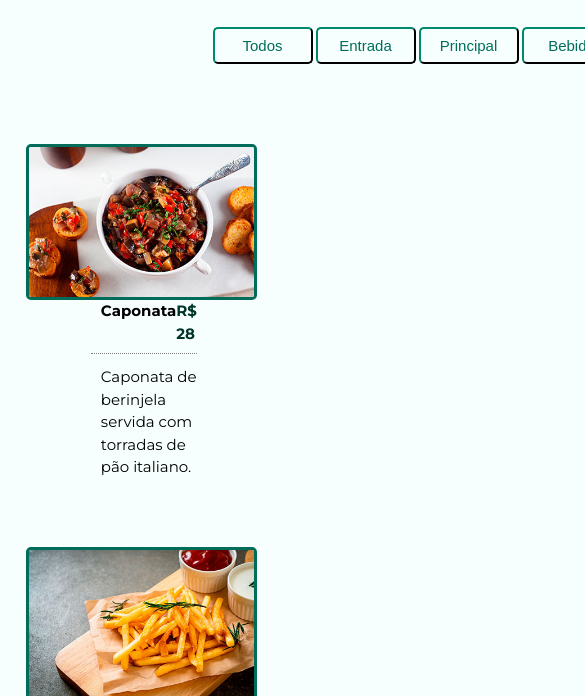
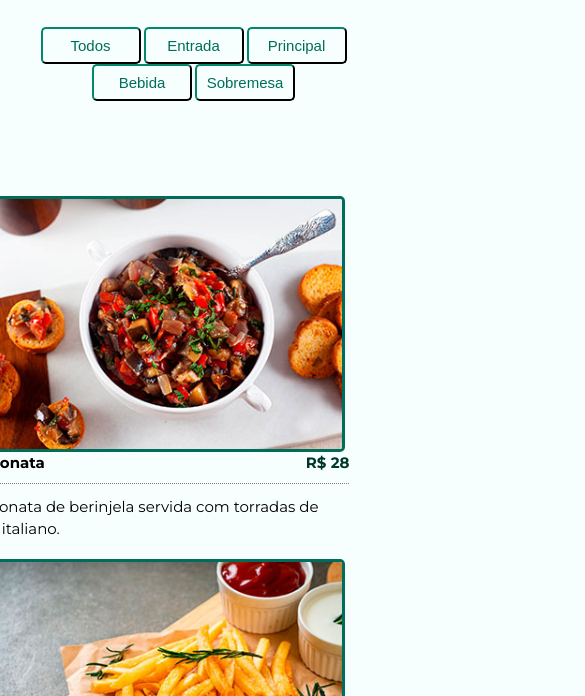
Before and after one commit to alexandremcs/Restaurant-Menu, a plain HTML site: page index.html in a window 390 px wide. Shown: the part 148-844 px from the top of the page, 585 px wide, since content can reach past the window. Drawn offline with Linux system fonts and the light colour scheme.

Commit message:
Ajustando o estilo css

```diff
--- a/script.js
+++ b/script.js
@@ -129,7 +129,7 @@ function loadMenu(menuItems) {
             <article class="menu-item">
                 <img src=${item.image} alt=${item.name} class="image" />
                 <div class="item-info">
-                    <header>
+                    <header class="item-header">
                         <p>${item.name}</p>
                         <p class="price">R$ ${item.price}</p>
                     </header>
--- a/style.css
+++ b/style.css
@@ -80,18 +80,14 @@ h2 {
     height: 150px;
     border: 3px solid #006D5A;
     border-radius: 5px;
+    margin-right: 10px;
 }
 
-.item-info {
-   padding-left: 80px;
-}
-
-.item-info header {
+.item-header {
    display: flex;
    justify-content: space-between;
    border-bottom: 1px dotted grey;
    font-weight: bold;
-   padding-left: 10px;
 }
 .item-info p {
    margin-bottom: 8px;
@@ -103,3 +99,29 @@ h2 {
    padding-top: 12px;
    margin-left: 10px;
 }
+
+
+@media screen and (max-width: 900px) {
+    .items-section {
+        width: 50%;
+    }
+    .buttons-container {
+        width: auto;
+    }
+    .image {
+        float: none;
+        height: 250px;
+        margin-top: 15px;
+    }
+    .item-header {
+        min-width: 380px;
+        justify-content: space-between;
+        border-bottom: 1px dotted grey;
+        font-weight: bold;
+    }
+     .item-description {
+        position: absolute;
+        max-width: 380px;
+        margin-left: 0;
+    }
+}
```
